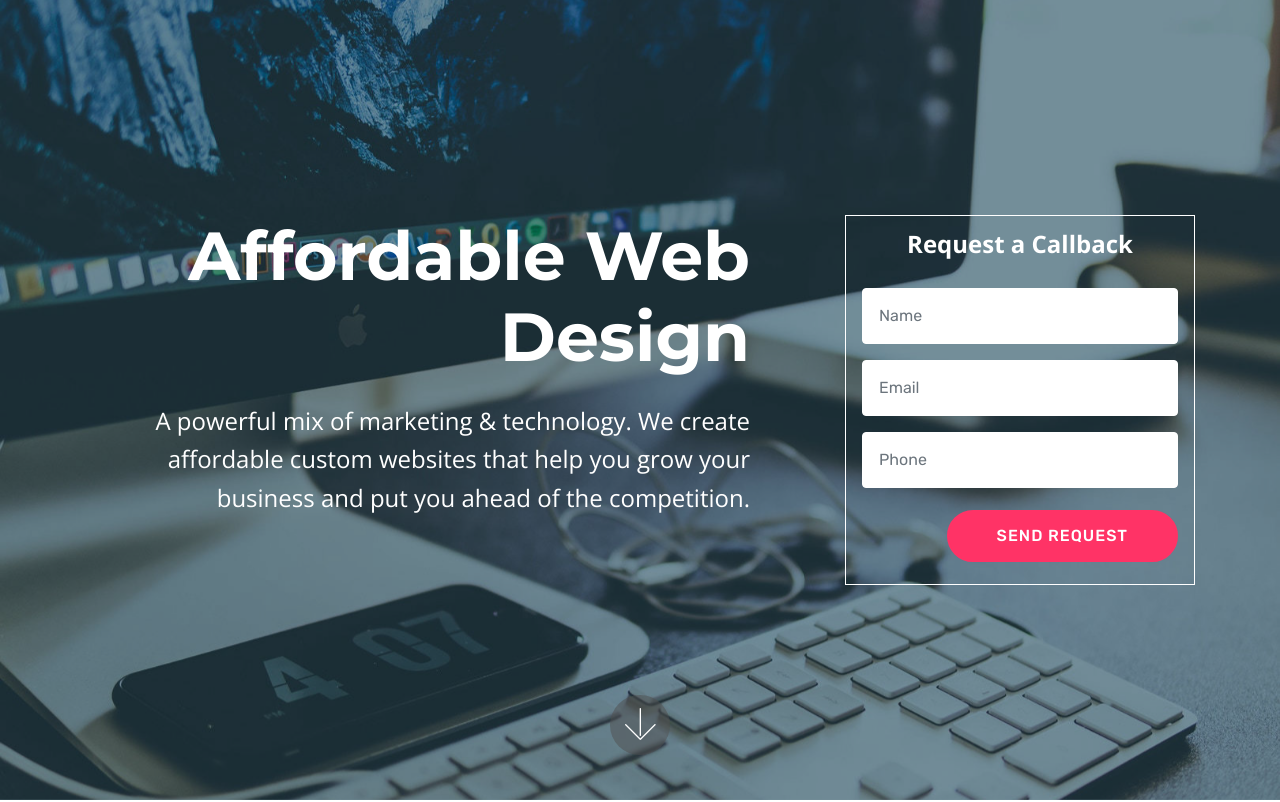
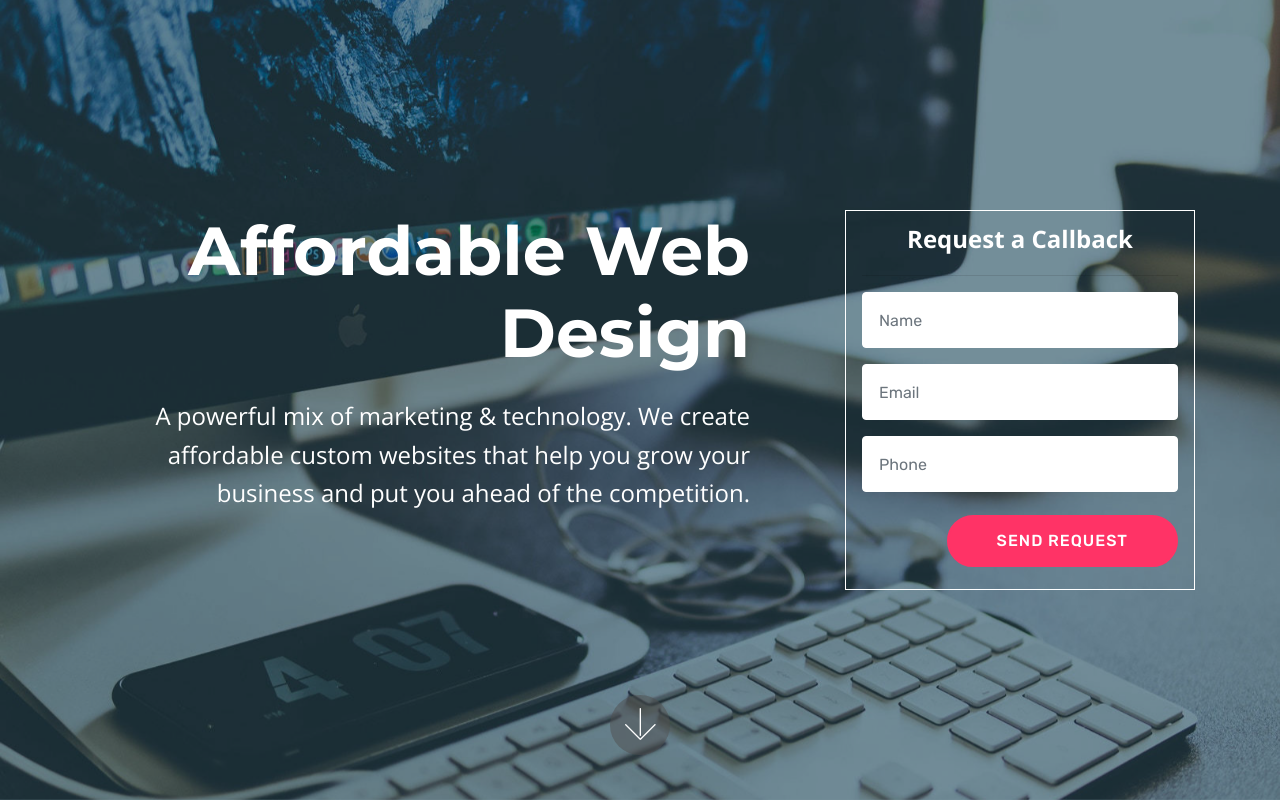
Before and after one commit to calibreeight/webevoke, a plain HTML site: page index.html in a window 1280 px wide. Shown: the top 802 px of the page. Drawn offline with nearby package versions, Linux system fonts and the light colour scheme; files whose address does not match are found by name.

Commit message:
create github pages

```diff
--- a/index.html
+++ b/index.html
@@ -23,7 +23,7 @@
   <link rel="stylesheet" href="assets/mobirise/css/mbr-additional.css" type="text/css">
 
 
-
+  <META NAME="ROBOTS" CONTENT="NOINDEX, NOFOLLOW">
 </head>
 <body>
   <section class="header15 cid-rmJaZcwqnF mbr-fullscreen mbr-parallax-background" id="header15-0">
@@ -42,25 +42,30 @@
                 <div class="form-container">
                     <div class="media-container-column" data-form-type="formoid">
 <!--Formbuilder Form-->
-<form action="https://mobirise.com/" method="POST" class="mbr-form form-with-styler" data-form-title="Mobirise Form"><input type="hidden" name="email" data-form-email="true" value="Dl7mKC44w7HMtIym9fC8q9VYVhe4SuhqEJ256n+N/GI/k8UZYHJMGHjhJX5iIQfQLxubAXwUM121//4OI3/AHnFDY7J6knMsQv4P8xcMAUCMebcbFqxBj7khTkiOSQig">
+<form action="https://mobirise.com/" method="POST" class="mbr-form form-with-styler" data-form-title="Webevoke Form"><input type="hidden" name="email" data-form-email="true" value="Wf7JY0kVIT03wgVqsL8WbEuVil7EXpJV9ZcxA+/nexb/jbc/4noYnes7TlR4IuXfK1fV4oJljnMw7Y0Nbm38BVJLR+aoHJjqcJn6dx6xeDk6YF46oODr6s8RVrZxa2MG">
 <div class="row">
-<div hidden="hidden" data-form-alert="" class="alert alert-success col-12">Thanks for filling out the form!</div>
+<div hidden="hidden" data-form-alert="" class="alert alert-success col-12">We will get back to you as soon as possible!</div>
 <div hidden="hidden" data-form-alert-danger="" class="alert alert-danger col-12"> </div>
 </div>
 <div class="dragArea row">
 <div class="col-lg-12">
-<h5 class="mbr-fonts-style display-5"><strong>Request a Callback</strong><br><strong><br></strong></h5>
+<h5 class="mbr-fonts-style display-5"><strong>Request a Callback</strong></h5>
 </div>
-<div class="col-md-12 form-group " data-for="name">
-<input type="text" name="name" placeholder="Name" data-form-field="Name" required="required" class="form-control px-3 display-7" value="" id="name-header15-0">
+<div class="col-lg-12">
+<hr>
+</div>
+<div data-for="name" class="col-md-12 form-group ">
+<input type="text" name="name" placeholder="Name" data-form-field="Name" class="form-control px-3 display-7" required="required" value="" id="name-header15-0">
 </div>
 <div data-for="email" class="col-md-12 form-group ">
 <input type="email" name="email" placeholder="Email" data-form-field="Email" class="form-control px-3 display-7" required="required" value="" id="email-header15-0">
 </div>
-<div data-for="phone" class="col-md-12 form-group ">
+<div class="col-md-12 form-group " data-for="phone">
 <input type="tel" name="phone" placeholder="Phone" data-form-field="Phone" class="form-control px-3 display-7" value="" id="phone-header15-0">
 </div>
-<div class="col-lg-12 input-group-btn"><button type="submit" class="btn btn-secondary btn-form display-4">SEND REQUEST</button></div>
+<div class="col-lg-12 input-group-btn">
+<button type="submit" class="btn btn-secondary btn-form display-4">SEND REQUEST</button>
+</div>
 </div>
 </form><!--Formbuilder Form-->
 </div>
@@ -75,7 +80,7 @@
     </div>
 </section>
 
-<section class="engine"><a href="https://mobirise.info/z">best free website templates</a></section><section class="features1 cid-rqjHXm3AUv" id="features1-g">
+<section class="engine"><a href="https://mobirise.info/y">free html site templates</a></section><section class="features1 cid-rqjHXm3AUv" id="features1-g">
 
 
 
@@ -378,7 +383,7 @@
     <div class="main_wrapper">
 
         <!--Map-->
-        <div class="google-map"><iframe frameborder="0" style="border:0" src="https://www.google.com/maps/embed/v1/place?key=AIzaSyCy9r70T3NYf3PhvVflTo0_zdif2_IoIYs&amp;q=place_id:ChIJxXF388pC1moRYe3cJE1mToM" allowfullscreen=""></iframe></div>
+        <div class="google-map"><iframe frameborder="0" style="border:0" src="https://www.google.com/maps/embed/v1/place?key=AIzaSyAEIpgj38KyLFELm2bK9Y7krBkz1K-cMq8&amp;q=place_id:ChIJxXF388pC1moRYe3cJE1mToM" allowfullscreen=""></iframe></div>
     </div>
 </section>
 
```
Also changed, not shown: 1 other file.
